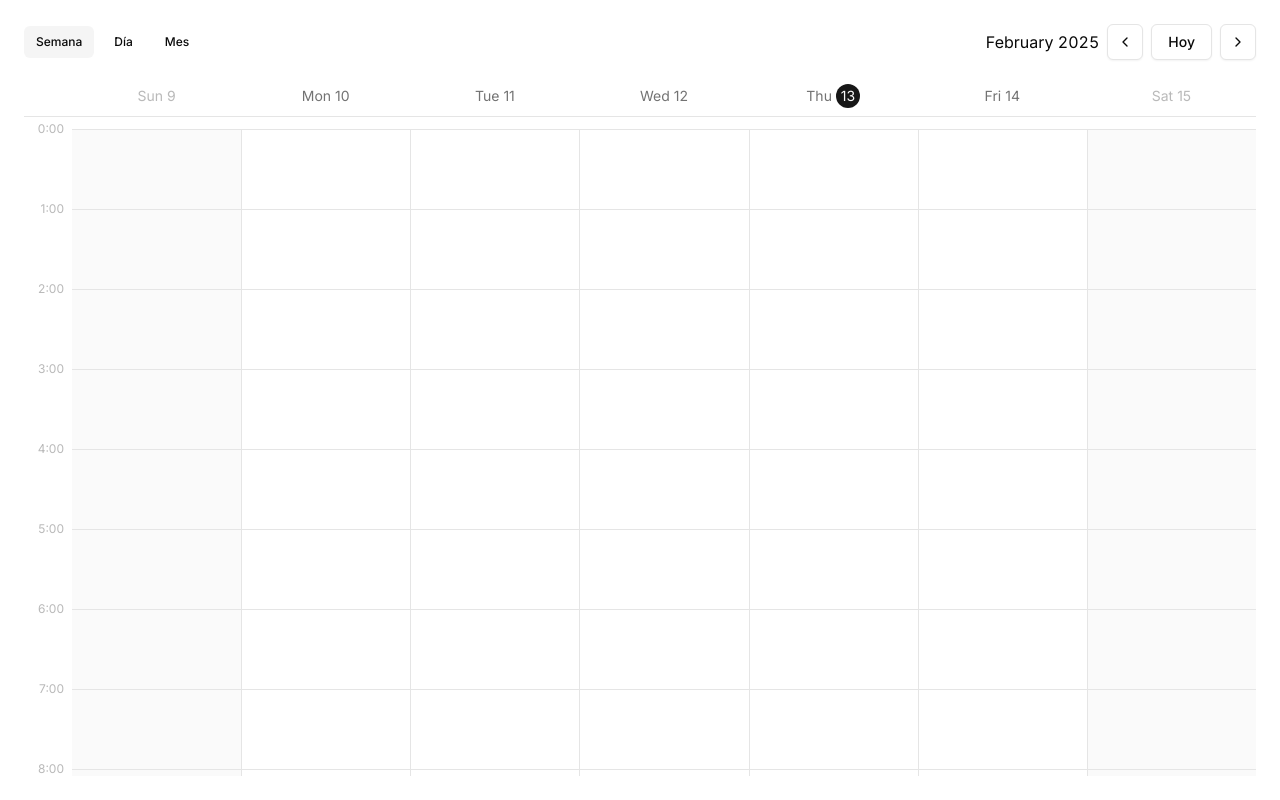
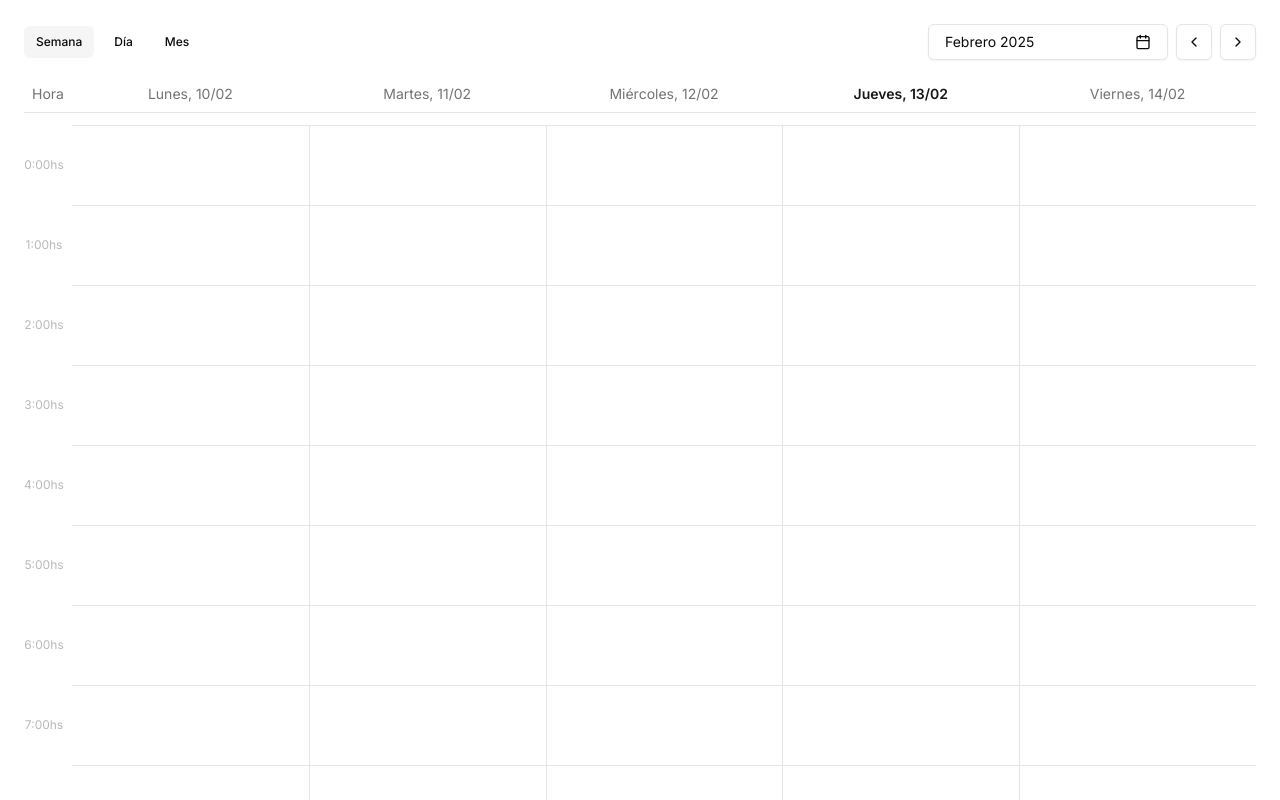
Before and after one commit to Ale6100/calendar, a Next.js app: page / in a window 1280 px wide. Both pictures are taken after a click on the button "Semana". Shown: the top 800 px of the page. Built offline with nearby package versions, Linux system fonts and the light colour scheme.

Commit message:
Fecha actual reemplazada por un DatePicker que te permite elegir | Sábado y domingo excluidos del CalendarWeek | Español en los días de la semana y las horas | Horas centradas verticalmente | Línea roja eliminada

```diff
--- a/app/page.tsx
+++ b/app/page.tsx
@@ -1,14 +1,4 @@
-import {
-  Calendar,
-  CalendarCurrentDate,
-  CalendarDayView,
-  CalendarMonthView,
-  CalendarNextTrigger,
-  CalendarPrevTrigger,
-  CalendarTodayTrigger,
-  CalendarViewTrigger,
-  CalendarWeekView,
-} from "@/components/FullCalendar";
+import { Calendar, CalendarDatePickerTrigger, CalendarDayView, CalendarMonthView, CalendarNextTrigger, CalendarPrevTrigger, CalendarViewTrigger, CalendarWeekView } from "@/components/FullCalendar";
 import { ChevronLeft, ChevronRight } from "lucide-react";
 
 export default function Home() {
@@ -25,14 +15,14 @@ export default function Home() {
           },
           {
             id: "2",
-            start: new Date("2025-02-13T10:00:00Z"),
-            end: new Date("2025-02-13T10:30:00Z"),
+            start: new Date("2025-02-12T10:00:00Z"),
+            end: new Date("2025-02-12T10:30:00Z"),
             title: "event B",
             color: "blue",
           },
         ]}
       >
-        <div className="h-dvh py-6 flex flex-col">
+        <div className="py-6 flex flex-col">
           <div className="flex px-6 items-center gap-2 mb-6">
             <CalendarViewTrigger view="week" className="aria-[current=true]:bg-accent">
               Semana
@@ -46,14 +36,12 @@ export default function Home() {
 
             <span className="flex-1" />
 
-            <CalendarCurrentDate />
+            <CalendarDatePickerTrigger />
 
             <CalendarPrevTrigger>
               <ChevronLeft size={20} />
               <span className="sr-only">Anterior</span>
             </CalendarPrevTrigger>
-
-            <CalendarTodayTrigger>Hoy</CalendarTodayTrigger>
 
             <CalendarNextTrigger>
               <ChevronRight size={20} />
@@ -61,7 +49,7 @@ export default function Home() {
             </CalendarNextTrigger>
           </div>
 
-          <div className="flex-1 overflow-auto px-6 relative">
+          <div className="flex-1 px-6">
             <CalendarDayView />
             <CalendarWeekView />
             <CalendarMonthView />
--- /dev/null
+++ b/app/utils/format.ts
@@ -0,0 +1,7 @@
+const ACRONYMS = ['rrhh']
+
+export const capitalize = (string: string) => {
+    if(ACRONYMS.includes(string)) return string.toUpperCase();
+
+    return string.charAt(0).toUpperCase() + string.slice(1);
+}
--- a/components/FullCalendar.tsx
+++ b/components/FullCalendar.tsx
@@ -3,39 +3,14 @@
 import { Button } from '@/components/ui/button';
 import { cn } from '@/lib/utils';
 import { VariantProps, cva } from 'class-variance-authority';
-import {
-  Locale,
-  addDays,
-  addMonths,
-  addWeeks,
-  addYears,
-  differenceInMinutes,
-  format,
-  getMonth,
-  isSameDay,
-  isSameHour,
-  isSameMonth,
-  isToday,
-  setHours,
-  setMonth,
-  startOfMonth,
-  startOfWeek,
-  subDays,
-  subMonths,
-  subWeeks,
-  subYears,
-} from 'date-fns';
-import { enUS } from 'date-fns/locale/en-US';
-import {
-  ReactNode,
-  createContext,
-  forwardRef,
-  useCallback,
-  useContext,
-  useMemo,
-  useState,
-} from 'react';
+import { Locale, addDays, addMonths, addWeeks, addYears, differenceInMinutes, format, getMonth, isSameDay, isSameHour, isSameMonth, isToday, setHours, setMonth, startOfMonth, startOfWeek, subDays, subMonths, subWeeks, subYears } from 'date-fns';
+import { es } from 'date-fns/locale/es';
+import { ReactNode, createContext, forwardRef, useCallback, useContext, useMemo, useState } from 'react';
 import { useHotkeys } from 'react-hotkeys-hook';
+import { Popover, PopoverContent, PopoverTrigger } from './ui/popover';
+import { CalendarIcon } from 'lucide-react';
+import { Calendar as CalendarBtn } from "@/components/ui/calendar"
+import { capitalize } from '@/app/utils/format';
 
 const monthEventVariants = cva('size-2 rounded-full', {
   variants: {
@@ -89,7 +64,8 @@ export type CalendarEvent = {
   id: string;
   start: Date;
   end: Date;
-  title: string;
+  title: string; //! Lo voy a deprecar y reemplazar por la propiedad data
+  // data: AppointmentsDB; //! Reemplazar por un tipado genérico. Actualmente sólo funciona para la tabla Appointments
   color?: VariantProps<typeof monthEventVariants>['variant'];
 };
 
@@ -107,7 +83,7 @@ type CalendarProps = {
 const Calendar = ({
   children,
   defaultDate = new Date(),
-  locale = enUS,
+  locale = es,
   enableHotkeys = true,
   view: _defaultMode = 'month',
   onEventClick,
@@ -197,7 +173,7 @@ const EventGroup = ({
   return (
     <div className="h-20 border-t last:border-b">
       {events
-        .filter((event) => isSameHour(event.start, hour))
+        .filter(event => isSameHour(event.start, hour))
         .map((event) => {
           const hoursDifference =
             differenceInMinutes(event.end, event.start) / 60;
@@ -243,13 +219,13 @@ const CalendarDayView = () => {
 };
 
 const CalendarWeekView = () => {
-  const { view, date, locale, events } = useCalendar();
+  const { view, date, events } = useCalendar();
 
   const weekDates = useMemo(() => {
     const start = startOfWeek(date, { weekStartsOn: 0 });
     const weekDates = [];
 
-    for (let i = 0; i < 7; i++) {
+    for (let i = 1; i < 6; i++) {
       const day = addDays(start, i);
       const hours = [...Array(24)].map((_, i) => setHours(day, i));
       weekDates.push(hours);
@@ -260,7 +236,7 @@ const CalendarWeekView = () => {
 
   const headerDays = useMemo(() => {
     const daysOfWeek = [];
-    for (let i = 0; i < 7; i++) {
+    for (let i = 1; i < 6; i++) {
       const result = addDays(startOfWeek(date, { weekStartsOn: 0 }), i);
       daysOfWeek.push(result);
     }
@@ -270,26 +246,16 @@ const CalendarWeekView = () => {
   if (view !== 'week') return null;
 
   return (
-    <div className="flex flex-col relative overflow-auto h-full">
-      <div className="flex sticky top-0 bg-card z-10 border-b mb-3">
-        <div className="w-12"></div>
-        {headerDays.map((date, i) => (
+    <div className="flex flex-col h-full w-full">
+      <div className="flex bg-card border-b mb-3">
+        <span className="w-12 text-center text-sm text-muted-foreground">Hora</span>
+        {headerDays.map(date => (
           <div
             key={date.toString()}
-            className={cn(
-              'text-center flex-1 gap-1 pb-2 text-sm text-muted-foreground flex items-center justify-center',
-              [0, 6].includes(i) && 'text-muted-foreground/50'
-            )}
+            className='text-center flex-1 gap-1 pb-2 text-sm text-muted-foreground flex items-center justify-center'
           >
-            {format(date, 'E', { locale })}
-            <span
-              className={cn(
-                'h-6 grid place-content-center',
-                isToday(date) &&
-                  'bg-primary text-primary-foreground rounded-full size-6'
-              )}
-            >
-              {format(date, 'd')}
+            <span className={cn('', isToday(date) && 'text-primary font-semibold')}>
+              {capitalize(format(date, "EEEE, dd/MM", { locale: es }))}
             </span>
           </div>
         ))}
@@ -298,17 +264,14 @@ const CalendarWeekView = () => {
         <div className="w-fit">
           <TimeTable />
         </div>
-        <div className="grid grid-cols-7 flex-1">
-          {weekDates.map((hours, i) => {
+        <div className="grid grid-cols-5 flex-1">
+          {weekDates.map(hours => {
             return (
               <div
-                className={cn(
-                  'h-full text-sm text-muted-foreground border-l first:border-l-0',
-                  [0, 6].includes(i) && 'bg-muted/50'
-                )}
+                className='h-full text-sm text-muted-foreground border-l first:border-l-0'
                 key={hours[0].toString()}
               >
-                {hours.map((hour) => (
+                {hours.map(hour => (
                   <EventGroup
                     key={hour.toString()}
                     hour={hour}
@@ -499,6 +462,39 @@ const CalendarNextTrigger = forwardRef<
 });
 CalendarNextTrigger.displayName = 'CalendarNextTrigger';
 
+const CalendarDatePickerTrigger = () => {
+  const { date, setDate, view } = useCalendar();
+
+  const dateFormat = view === 'day' ? 'dd MMMM yyyy' : 'MMMM yyyy';
+  const formattedDate = date ? capitalize(format(date, dateFormat, { locale: es })) : <span></span>;
+
+  return (
+    <Popover>
+      <PopoverTrigger asChild>
+        <Button
+          variant="outline"
+          className={cn(
+            "w-60 justify-between font-normal",
+            !date && "text-muted-foreground"
+          )}
+        >
+          {formattedDate}
+          <CalendarIcon />
+        </Button>
+      </PopoverTrigger>
+      <PopoverContent className="w-auto p-0" align="start">
+        <CalendarBtn
+          locale={es}
+          mode="single"
+          selected={date}
+          onSelect={(d: Date | undefined) => d ? setDate(d) : null}
+          initialFocus
+        />
+      </PopoverContent>
+    </Popover>
+  )
+}
+
 const CalendarPrevTrigger = forwardRef<
   HTMLButtonElement,
   React.HTMLAttributes<HTMLButtonElement>
@@ -579,28 +575,16 @@ const CalendarCurrentDate = () => {
 };
 
 const TimeTable = () => {
-  const now = new Date();
-
   return (
     <div className="pr-2 w-12">
       {Array.from(Array(25).keys()).map((hour) => {
         return (
           <div
-            className="text-right relative text-xs text-muted-foreground/50 h-20 last:h-0"
+            className="text-right text-xs text-muted-foreground/50 h-20 flex items-center justify-center "
             key={hour}
           >
-            {now.getHours() === hour && (
-              <div
-                className="absolute z- left-full translate-x-2 w-dvw h-[2px] bg-red-500"
-                style={{
-                  top: `${(now.getMinutes() / 60) * 100}%`,
-                }}
-              >
-                <div className="size-2 rounded-full bg-red-500 absolute left-0 top-1/2 -translate-x-1/2 -translate-y-1/2"></div>
-              </div>
-            )}
-            <p className="top-0 -translate-y-1/2">
-              {hour === 24 ? 0 : hour}:00
+            <p className="">
+              {hour === 24 ? 0 : hour}:00hs
             </p>
           </div>
         );
@@ -642,6 +626,7 @@ export {
   CalendarMonthView,
   CalendarNextTrigger,
   CalendarPrevTrigger,
+  CalendarDatePickerTrigger,
   CalendarTodayTrigger,
   CalendarViewTrigger,
   CalendarWeekView,
--- /dev/null
+++ b/components/ui/calendar.tsx
@@ -0,0 +1,76 @@
+"use client"
+
+import * as React from "react"
+import { ChevronLeft, ChevronRight } from "lucide-react"
+import { DayPicker } from "react-day-picker"
+
+import { cn } from "@/lib/utils"
+import { buttonVariants } from "@/components/ui/button"
+
+export type CalendarProps = React.ComponentProps<typeof DayPicker>
+
+function Calendar({
+  className,
+  classNames,
+  showOutsideDays = true,
+  ...props
+}: CalendarProps) {
+  return (
+    <DayPicker
+      showOutsideDays={showOutsideDays}
+      className={cn("p-3", className)}
+      classNames={{
+        months: "flex flex-col sm:flex-row space-y-4 sm:space-x-4 sm:space-y-0",
+        month: "space-y-4",
+        caption: "flex justify-center pt-1 relative items-center",
+        caption_label: "text-sm font-medium",
+        nav: "space-x-1 flex items-center",
+        nav_button: cn(
+          buttonVariants({ variant: "outline" }),
+          "h-7 w-7 bg-transparent p-0 opacity-50 hover:opacity-100"
+        ),
+        nav_button_previous: "absolute left-1",
+        nav_button_next: "absolute right-1",
+        table: "w-full border-collapse space-y-1",
+        head_row: "flex",
+        head_cell:
+          "text-muted-foreground rounded-md w-8 font-normal text-[0.8rem]",
+        row: "flex w-full mt-2",
+        cell: cn(
+          "relative p-0 text-center text-sm focus-within:relative focus-within:z-20 [&:has([aria-selected])]:bg-accent [&:has([aria-selected].day-outside)]:bg-accent/50 [&:has([aria-selected].day-range-end)]:rounded-r-md",
+          props.mode === "range"
+            ? "[&:has(>.day-range-end)]:rounded-r-md [&:has(>.day-range-start)]:rounded-l-md first:[&:has([aria-selected])]:rounded-l-md last:[&:has([aria-selected])]:rounded-r-md"
+            : "[&:has([aria-selected])]:rounded-md"
+        ),
+        day: cn(
+          buttonVariants({ variant: "ghost" }),
+          "h-8 w-8 p-0 font-normal aria-selected:opacity-100"
+        ),
+        day_range_start: "day-range-start",
+        day_range_end: "day-range-end",
+        day_selected:
+          "bg-primary text-primary-foreground hover:bg-primary hover:text-primary-foreground focus:bg-primary focus:text-primary-foreground",
+        day_today: "bg-accent text-accent-foreground",
+        day_outside:
+          "day-outside text-muted-foreground aria-selected:bg-accent/50 aria-selected:text-muted-foreground",
+        day_disabled: "text-muted-foreground opacity-50",
+        day_range_middle:
+          "aria-selected:bg-accent aria-selected:text-accent-foreground",
+        day_hidden: "invisible",
+        ...classNames,
+      }}
+      components={{
+        IconLeft: ({ className, ...props }) => (
+          <ChevronLeft className={cn("h-4 w-4", className)} {...props} />
+        ),
+        IconRight: ({ className, ...props }) => (
+          <ChevronRight className={cn("h-4 w-4", className)} {...props} />
+        ),
+      }}
+      {...props}
+    />
+  )
+}
+Calendar.displayName = "Calendar"
+
+export { Calendar }
--- /dev/null
+++ b/components/ui/popover.tsx
@@ -0,0 +1,33 @@
+"use client"
+
+import * as React from "react"
+import * as PopoverPrimitive from "@radix-ui/react-popover"
+
+import { cn } from "@/lib/utils"
+
+const Popover = PopoverPrimitive.Root
+
+const PopoverTrigger = PopoverPrimitive.Trigger
+
+const PopoverAnchor = PopoverPrimitive.Anchor
+
+const PopoverContent = React.forwardRef<
+  React.ElementRef<typeof PopoverPrimitive.Content>,
+  React.ComponentPropsWithoutRef<typeof PopoverPrimitive.Content>
+>(({ className, align = "center", sideOffset = 4, ...props }, ref) => (
+  <PopoverPrimitive.Portal>
+    <PopoverPrimitive.Content
+      ref={ref}
+      align={align}
+      sideOffset={sideOffset}
+      className={cn(
+        "z-50 w-72 rounded-md border bg-popover p-4 text-popover-foreground shadow-md outline-none data-[state=open]:animate-in data-[state=closed]:animate-out data-[state=closed]:fade-out-0 data-[state=open]:fade-in-0 data-[state=closed]:zoom-out-95 data-[state=open]:zoom-in-95 data-[side=bottom]:slide-in-from-top-2 data-[side=left]:slide-in-from-right-2 data-[side=right]:slide-in-from-left-2 data-[side=top]:slide-in-from-bottom-2",
+        className
+      )}
+      {...props}
+    />
+  </PopoverPrimitive.Portal>
+))
+PopoverContent.displayName = PopoverPrimitive.Content.displayName
+
+export { Popover, PopoverTrigger, PopoverContent, PopoverAnchor }
--- a/package.json
+++ b/package.json
@@ -9,16 +9,18 @@
     "lint": "next lint"
   },
   "dependencies": {
+    "@radix-ui/react-popover": "^1.1.6",
     "@radix-ui/react-slot": "^1.1.2",
     "@schedule-x/events-service": "^2.19.0",
     "@schedule-x/react": "^2.19.0",
     "@schedule-x/theme-default": "^2.19.0",
     "class-variance-authority": "^0.7.1",
     "clsx": "^2.1.1",
-    "date-fns": "^4.1.0",
+    "date-fns": "^3.6.0",
     "lucide-react": "^0.475.0",
     "next": "14.2.3",
     "react": "^18",
+    "react-day-picker": "^8.10.1",
     "react-dom": "^18",
     "react-hotkeys-hook": "^4.6.1",
     "tailwind-merge": "^3.0.1",
```
Also changed, not shown: app/globals.css (+0 -7 lines), 1 other file (tests, documents, lock files or other folders).
